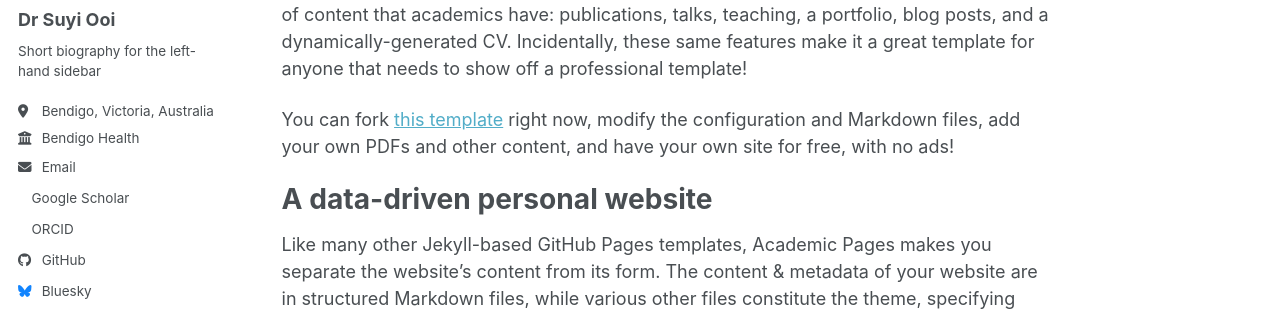
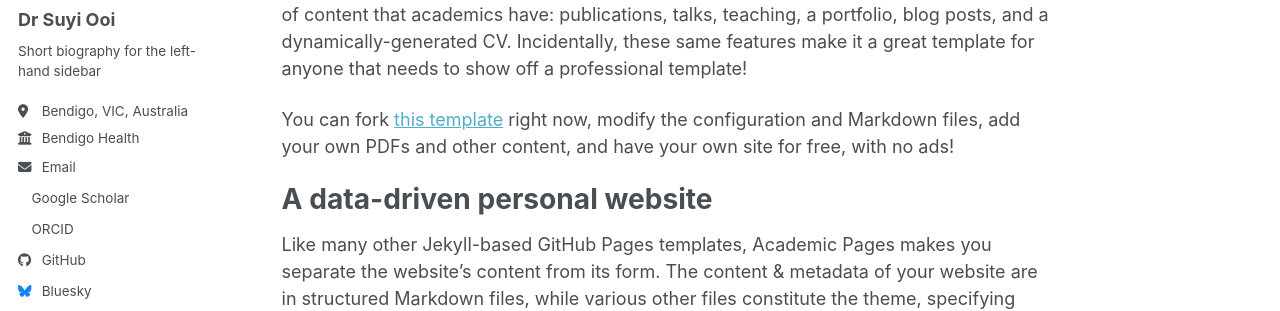
Before and after one commit to suyi-ooi/suyi-ooi.github.io, a Jekyll site: the page built from _pages/about.md, in a window 1280 px wide. Shown: the part 277-588 px from the top of the page. Built offline with Jekyll 4.4.1, drawn with Linux system fonts in a browser that asks for light colours; a style sheet for code colours, icons or effects is not loaded.

Commit message:
Update _config.yml

```diff
--- a/_config.yml
+++ b/_config.yml
@@ -26,7 +26,7 @@ author:
   avatar           : "profile.png"
   name             : "Dr Suyi Ooi"
   bio              : "Short biography for the left-hand sidebar"
-  location         : "Bendigo, Victoria, Australia"
+  location         : "Bendigo, VIC, Australia"
   employer         : "Bendigo Health"
   uri              : # URL
   email            : "suyi.ooi@outlook.com"
```
